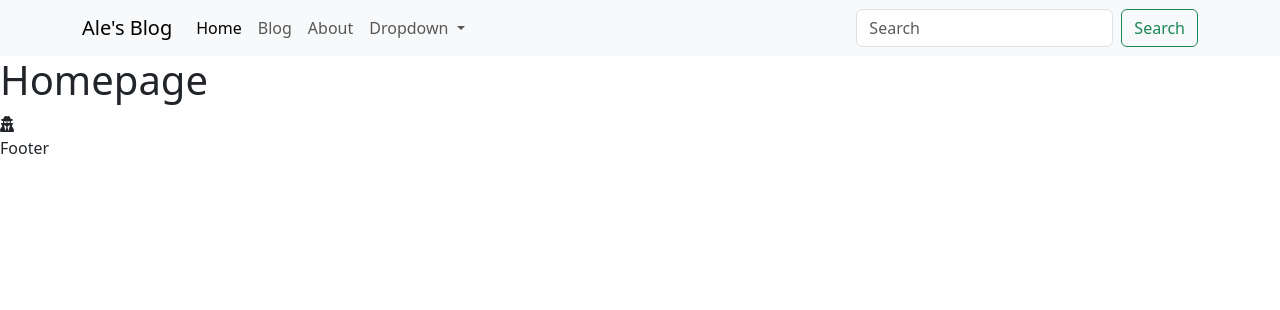
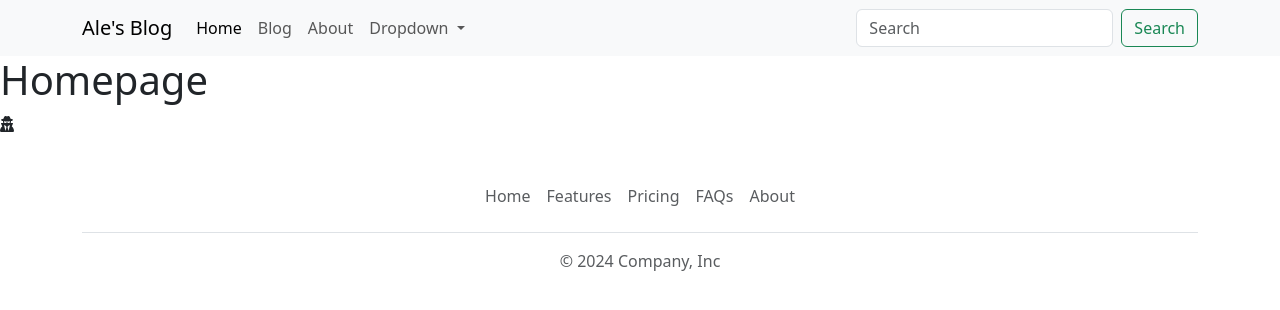
Before and after one commit to alessandro-barate/vite-boolfolio, a Vue app: page / in a window 1280 px wide. Shown: the top 310 px of the page. Built offline with nearby package versions, Linux system fonts and the light colour scheme; no server answers.

Commit message:
[UPD] Header and footer done

```diff
--- a/src/components/AppFooter.vue
+++ b/src/components/AppFooter.vue
@@ -5,7 +5,28 @@ export default {
 </script>
 
 <template>
-  <footer>Footer</footer>
+  <div class="container">
+    <footer class="py-3 my-4">
+      <ul class="nav justify-content-center border-bottom pb-3 mb-3">
+        <li class="nav-item">
+          <a href="#" class="nav-link px-2 text-body-secondary">Home</a>
+        </li>
+        <li class="nav-item">
+          <a href="#" class="nav-link px-2 text-body-secondary">Features</a>
+        </li>
+        <li class="nav-item">
+          <a href="#" class="nav-link px-2 text-body-secondary">Pricing</a>
+        </li>
+        <li class="nav-item">
+          <a href="#" class="nav-link px-2 text-body-secondary">FAQs</a>
+        </li>
+        <li class="nav-item">
+          <a href="#" class="nav-link px-2 text-body-secondary">About</a>
+        </li>
+      </ul>
+      <p class="text-center text-body-secondary">© 2024 Company, Inc</p>
+    </footer>
+  </div>
 </template>
 
 <style></style>
```
